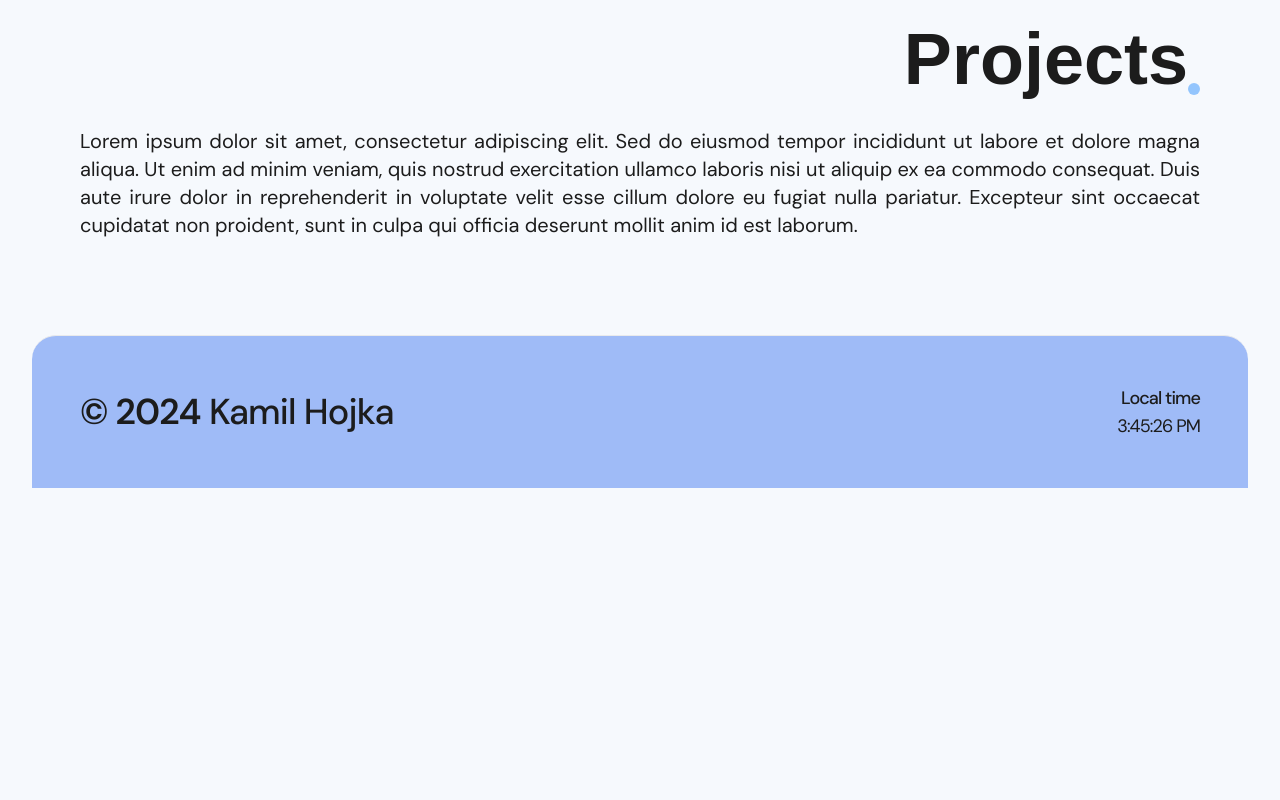
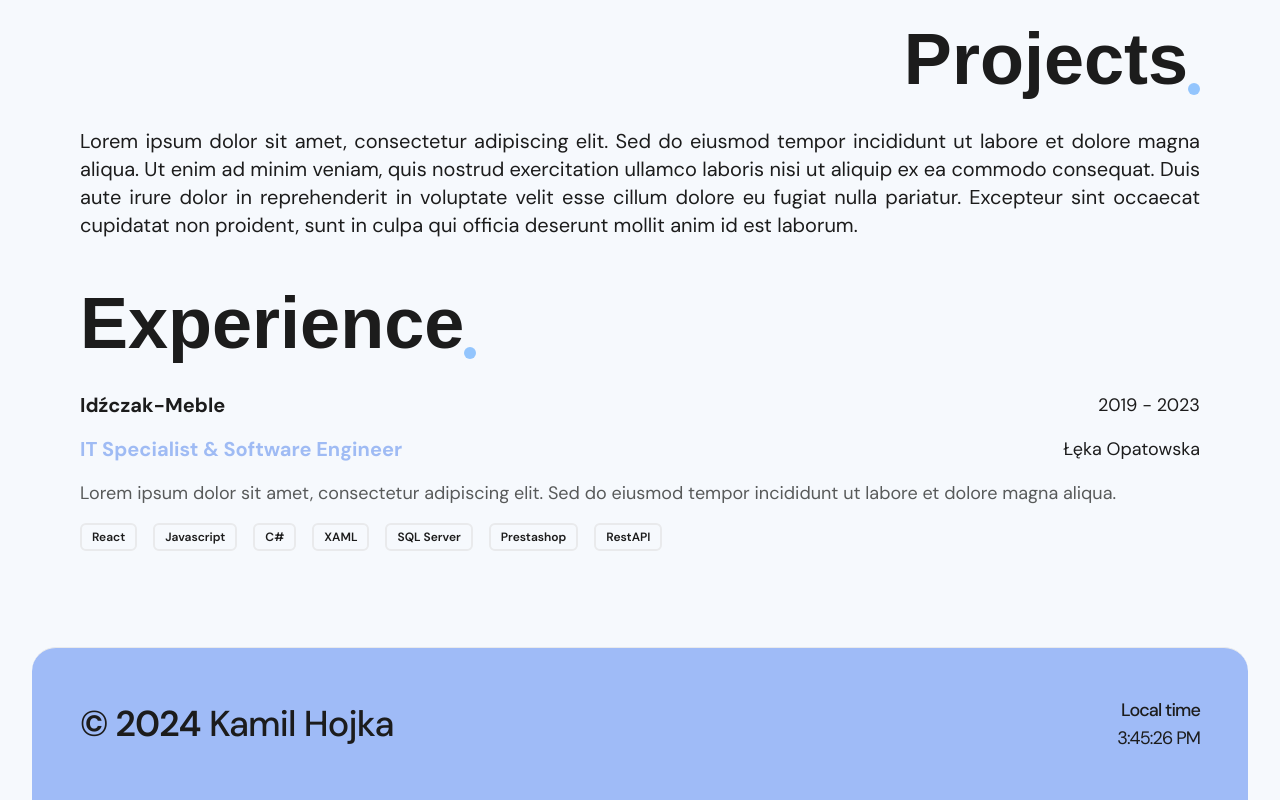
Before and after one commit to kamilhojka/portfolio, a Next.js app: page / in a window 1280 px wide. Shown: the part 689-1489 px from the top of the page. Before the commit the page ends 1177 px from the top, so only its background shows below. Built offline with nearby package versions, Linux system fonts and the light colour scheme; a web font is replaced by a local one.

Commit message:
Add 'Experience' component

```diff
--- a/app/page.tsx
+++ b/app/page.tsx
@@ -1,4 +1,5 @@
 import { About } from "@/components/sections/about";
+import { Experience } from "@/components/sections/experience";
 import { Footer } from "@/components/sections/footer";
 import { Hero } from "@/components/sections/hero";
 import { Projects } from "@/components/sections/projects";
@@ -10,6 +11,7 @@ export default function Home() {
       <main className="flex flex-1 flex-col w-full px-6 sm:px-12 pb-12 gap-12">
         <About />
         <Projects />
+        <Experience />
       </main>
       <Footer />
     </div>
--- /dev/null
+++ b/components/sections/experience.tsx
@@ -0,0 +1,34 @@
+import { SectionHeading } from "@/components/common/section-heading";
+import { Badge } from "@/components/ui/badge";
+
+export function Experience() {
+  return (
+    <SectionHeading title="Experience" id="Experience">
+      <div className="flex flex-wrap flex-col gap-4">
+        <div className="flex justify-between">
+          <h4 className="text-xl font-bold">Idźczak-Meble</h4>
+          <span className="text-lg">2019 - 2023</span>
+        </div>
+        <div className="flex flex-wrap justify-between">
+          <h4 className="text-xl font-bold text-primary">
+            IT Specialist & Software Engineer
+          </h4>
+          <span className="text-lg">Łęka Opatowska</span>
+        </div>
+        <p className="text-lg text-justify text-muted-foreground">
+          Lorem ipsum dolor sit amet, consectetur adipiscing elit. Sed do
+          eiusmod tempor incididunt ut labore et dolore magna aliqua.
+        </p>
+        <div className="flex flex-wrap gap-4">
+          <Badge variant="outline">React</Badge>
+          <Badge variant="outline">Javascript</Badge>
+          <Badge variant="outline">C#</Badge>
+          <Badge variant="outline">XAML</Badge>
+          <Badge variant="outline">SQL Server</Badge>
+          <Badge variant="outline">Prestashop</Badge>
+          <Badge variant="outline">RestAPI</Badge>
+        </div>
+      </div>
+    </SectionHeading>
+  );
+}
--- /dev/null
+++ b/components/ui/badge.tsx
@@ -0,0 +1,36 @@
+import * as React from "react";
+import { cva, type VariantProps } from "class-variance-authority";
+
+import { cn } from "@/lib/utils";
+
+const badgeVariants = cva(
+  "inline-flex items-center rounded-md border px-2.5 py-1 text-xs font-semibold transition-colors focus:outline-none focus:ring-2 focus:ring-ring focus:ring-offset-2",
+  {
+    variants: {
+      variant: {
+        default:
+          "border-transparent bg-primary text-primary-foreground shadow hover:bg-primary/80",
+        secondary:
+          "border-transparent bg-secondary text-secondary-foreground hover:bg-secondary/80",
+        destructive:
+          "border-transparent bg-destructive text-destructive-foreground shadow hover:bg-destructive/80",
+        outline: "border-2 text-foreground",
+      },
+    },
+    defaultVariants: {
+      variant: "default",
+    },
+  }
+);
+
+export interface BadgeProps
+  extends React.HTMLAttributes<HTMLDivElement>,
+    VariantProps<typeof badgeVariants> {}
+
+function Badge({ className, variant, ...props }: BadgeProps) {
+  return (
+    <div className={cn(badgeVariants({ variant }), className)} {...props} />
+  );
+}
+
+export { Badge, badgeVariants };
```
